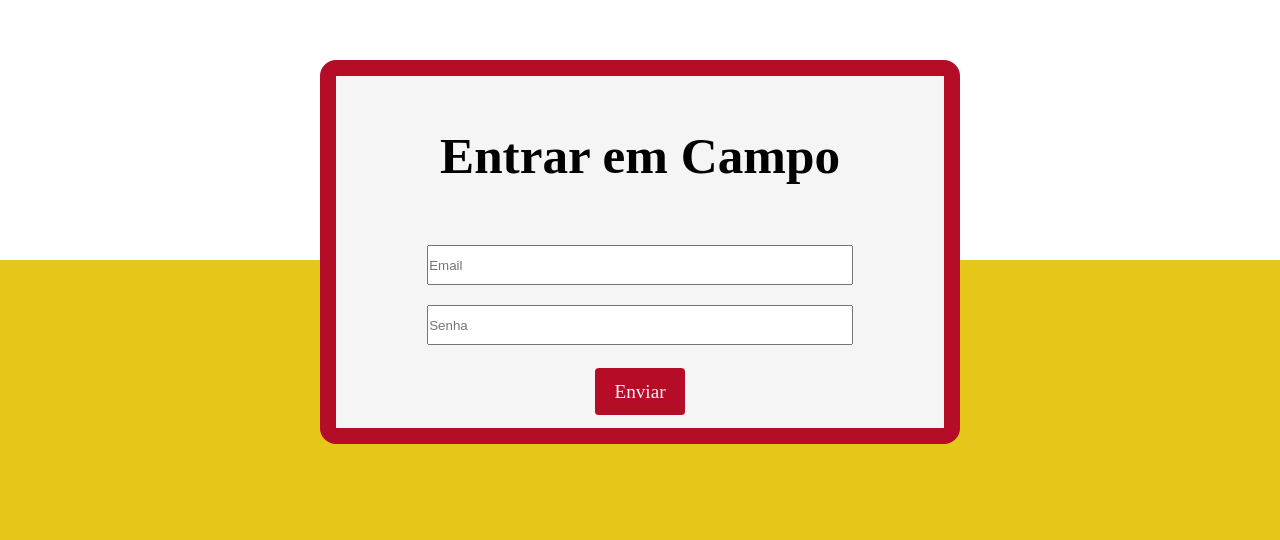
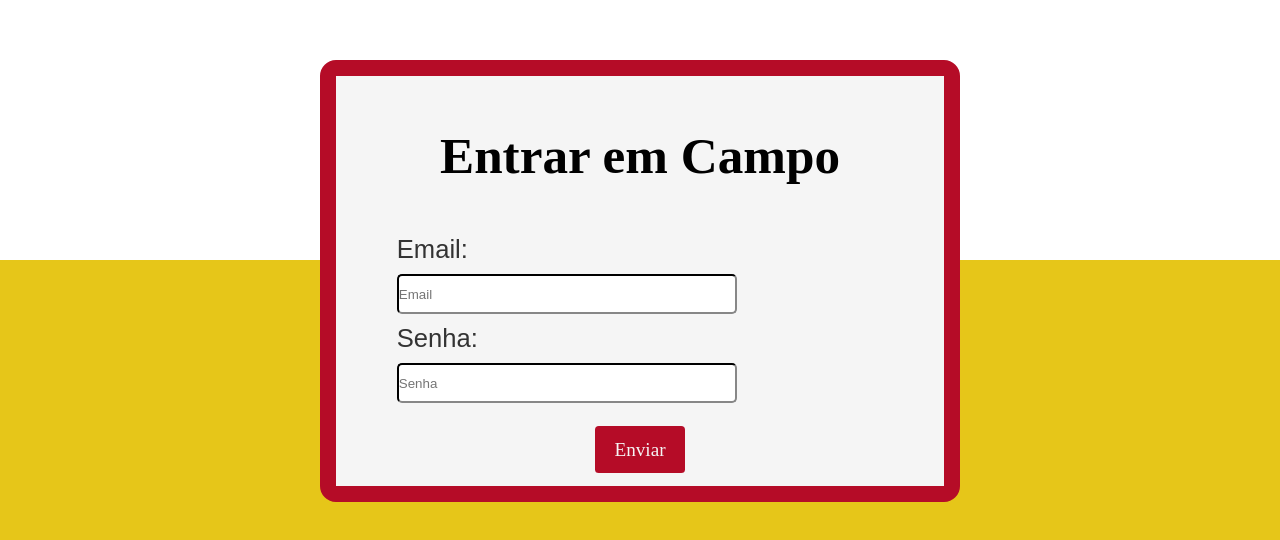
Before and after one commit to MarlonHM/kenzie-soccer, a React (Create React App) app: page /login in a window 1280 px wide. Shown: the part 140-680 px from the top of the page. Built offline with nearby package versions, Linux system fonts and the light colour scheme; a web font is replaced by a local one.

Commit message:
Feat: testes de integração

```diff
--- a/src/App.jsx
+++ b/src/App.jsx
@@ -1,4 +1,3 @@
-import Button from "./components/Button";
 import Routes from "./routes";
 import GlobalStyle from "./styles";
 
--- a/src/components/Button/style.js
+++ b/src/components/Button/style.js
@@ -14,6 +14,10 @@ export const ButtonColor = styled.button`
   border-radius: 0.2em;
   display: flex;
 
+  &:hover {
+    cursor: pointer;
+  }
+
   @media (min-width: 360px) and (max-width: 650px) {
     border-radius: 0.3em;
     padding: 3vw;
--- a/src/components/Header/index.jsx
+++ b/src/components/Header/index.jsx
@@ -1,5 +1,5 @@
 import { Container } from "./style";
-
+import {Link} from 'react-router-dom';
 import LogoCatar from "../../assets/logo.png";
 
 const Header = () => {
@@ -11,8 +11,8 @@ const Header = () => {
       </div>
 
       <div className="buttons-container">
-        <button>Fazer parte do time</button>
-        <button>Entrar em campo</button>
+        <Link to='/signUp'><button>Fazer parte do time</button></Link>
+        <Link to='/login'><button>Entrar em campo</button></Link>
       </div>
     </Container>
   );
--- a/src/components/Input/index.jsx
+++ b/src/components/Input/index.jsx
@@ -4,7 +4,7 @@ const Input = ({label, type='text', placeholder, erro, messageErro, register, na
     return (
       <ContainerInput>
         <LabelInput erro={erro}>{label}</LabelInput>
-        <InputArea type={type} placeholder={placeholder} erro={erro} {...register('test')}/>
+        <InputArea type={type} placeholder={placeholder} erro={erro} {...register(`${name}`)}/>
         {messageErro && <MessageErro>{messageErro}</MessageErro>}
       </ContainerInput>
     );
--- a/src/pages/Login/index.jsx
+++ b/src/pages/Login/index.jsx
@@ -6,10 +6,11 @@ import Button from "../../components/Button";
 import { useContext } from 'react';
 import { UserContext } from '../../providers/User';
 import { useHistory } from "react-router-dom";
+import Input from '../../components/Input';
 
 const Login = () => {
-    const history = useHistory()
-    const {login} = useContext(UserContext)
+const {login} = useContext(UserContext);
+    const history = useHistory();
 
     const schema = yup.object().shape({
         email: yup.string().email('Email invalido').required('Campo obrigatório: Email'),
@@ -28,11 +29,8 @@ const Login = () => {
             <CardDiv>
                 <h3>Entrar em Campo</h3>
                 <FormLogin onSubmit={handleSubmit(singIn)}>
-                    <input name="email" type='email' placeholder="Email" {...register('email')} />
-                    <span>{errors.email?.message}</span>
-
-                    <input name="password" type='password' placeholder="Senha" {...register('password')}/>
-                    <span>{errors.password?.message}</span>
+                    <Input label='Email:' name="email" type='email' placeholder="Email" register={register} erro={errors?.email} messageErro={errors.email?.message} />
+                    <Input label='Senha:' name="password" type='password' placeholder="Senha" register={register} erro={errors?.password} messageErro={errors.password?.message} />
 
                     <Button primary titleButton='Enviar'/>
                 </FormLogin>
--- a/src/providers/User/index.jsx
+++ b/src/providers/User/index.jsx
@@ -1,16 +1,17 @@
+import { useContext} from "react";
 import { createContext, useState } from "react";
+import { Link } from "react-router-dom";
 import api from '../../service';
 
 export const UserContext = createContext();
 
 export const UserProvider = ({children}) => {
-
     const [token, setToken] = useState(localStorage.getItem('@Kenzie-soccer: token')||'');
     const login = (data) => {
         api.post('/login', data).then(res => {
                                         setToken(res.data.accessToken)
                                         localStorage.setItem('@Kenzie-soccer: token', res.data.accessToken)
-
+                                        return <Link to='/dashboard'/>
                                     })
                                 .catch(err => console.log(err));
     }
@@ -19,3 +20,5 @@ export const UserProvider = ({children}) => {
         <UserContext.Provider value={{login}}> {children} </UserContext.Provider>
     )
 }
+
+export const useUser = () => useContext(UserContext);
--- a/src/providers/index.jsx
+++ b/src/providers/index.jsx
@@ -2,9 +2,9 @@ import { DevsProvider } from "./devs";
 import { UserProvider } from "./User";
 
 const Providers = ({ children }) => {
-  return <UserProvider>
+  return (<UserProvider>
       <DevsProvider>{children}</DevsProvider>
-    </UserProvider>;
+    </UserProvider>);
 };
 
 export default Providers;
--- a/src/routes/index.jsx
+++ b/src/routes/index.jsx
@@ -19,7 +19,7 @@ const Routes = () => {
         {autenticated() ? <Test /> : <Redirect to="/login"/>}
         </Route>
         <Route path="/login">
-          <Login />
+        {!autenticated() ? <Login /> : <Redirect to="/dashboard"/>}
         </Route>
         <Route path="/dashboard">
         {autenticated() ? <Dashboard /> : <Redirect to="/login"/>}
```
Also changed, not shown: 1 other file (tests, documents, lock files or other folders).
